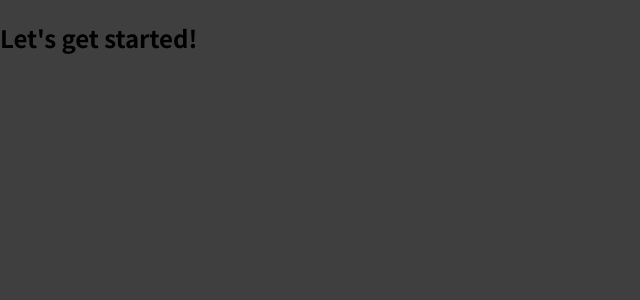
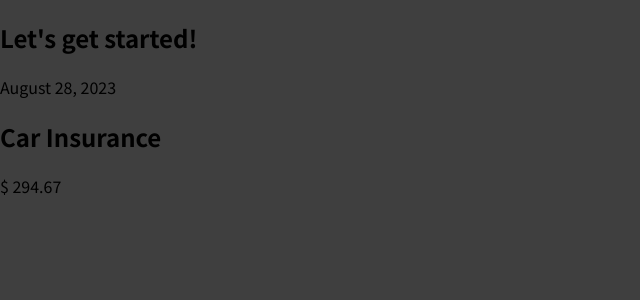
Before and after one commit to DHughes666/Guides-React_Tutor, a React (Create React App) app: page / in a window 1280 px wide. Shown: the top 300 px of the page, without its empty margins (0-640 px from the left). Built offline with nearby package versions, Linux system fonts and the light colour scheme.

Commit message:
Expense Tracker -Components introduced

```diff
--- a/src/App.js
+++ b/src/App.js
@@ -1,7 +1,10 @@
+import ExpenseItem from "./components/ExpenseItem";
+
 function App() {
   return (
     <div>
       <h2>Let's get started!</h2>
+      <ExpenseItem />
     </div>
   );
 }
--- /dev/null
+++ b/src/components/ExpenseItem.jsx
@@ -0,0 +1,16 @@
+import React from "react";
+
+function ExpenseItem() {
+    return (
+        <div>
+            <div>August 28, 2023</div>
+            <div>
+                <h2>Car Insurance</h2>
+                <div>$ 294.67</div>
+            </div>
+
+        </div>
+    )
+}
+
+export default ExpenseItem;
```
